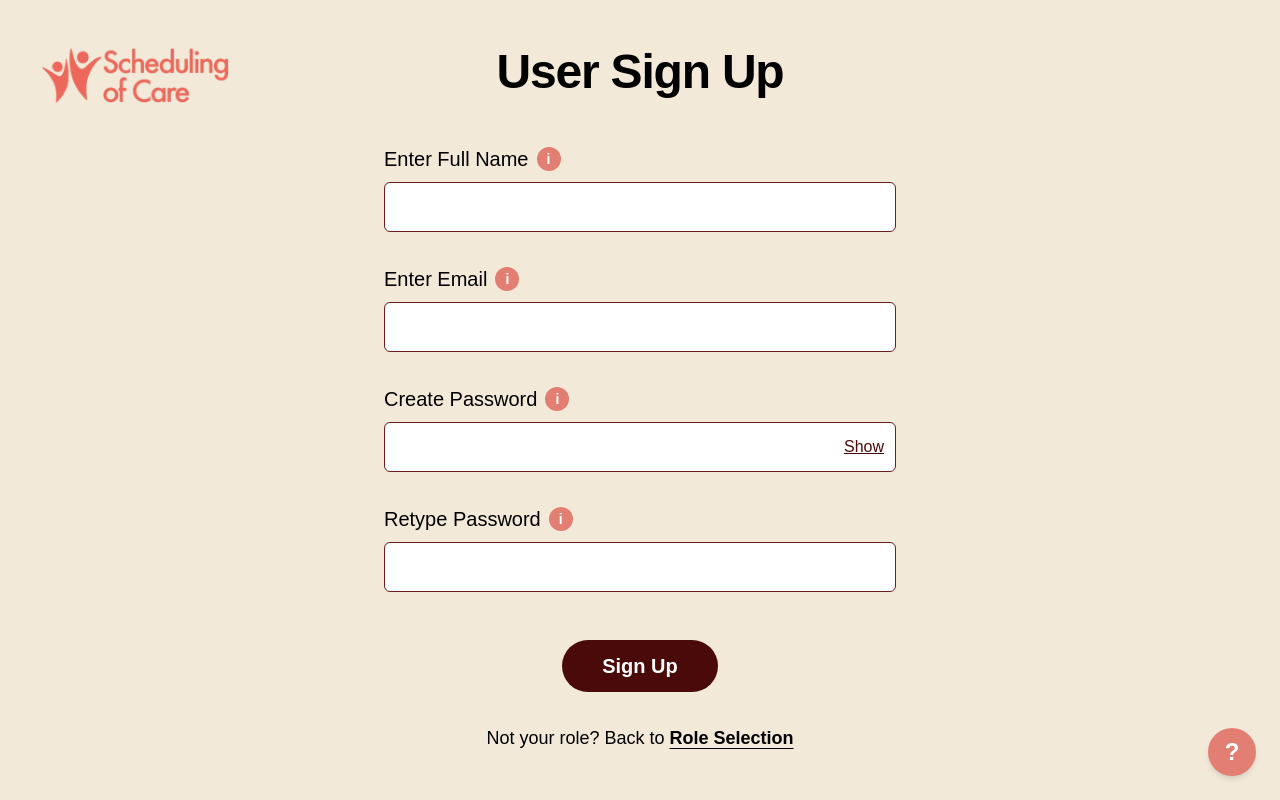
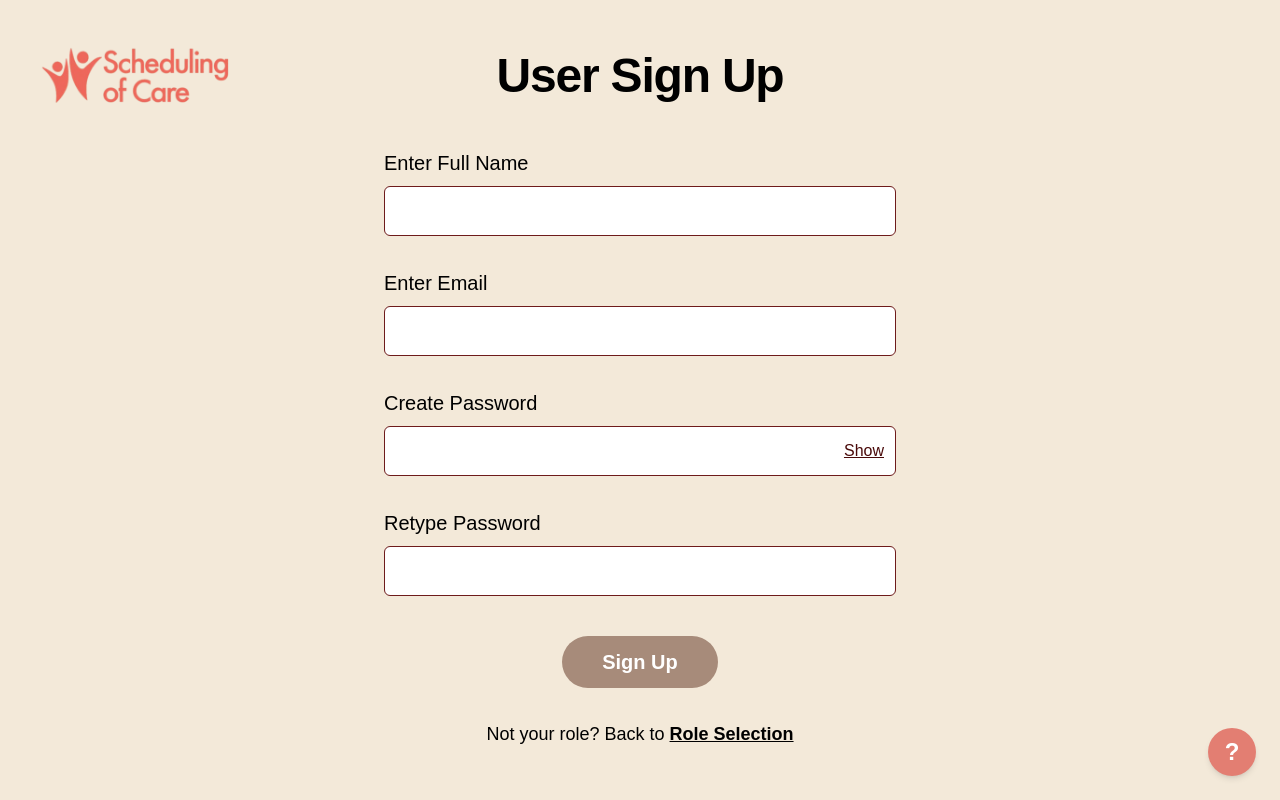
Before and after one commit to 404-Project-Not-Found/Scheduling-of-Care, a Next.js app: page /signup in a window 1280 px wide. Built offline with nearby package versions, Linux system fonts and the light colour scheme.

Commit message:
feat(signup): add real-time password strength

```diff
--- a/src/app/signup/page.tsx
+++ b/src/app/signup/page.tsx
@@ -11,61 +11,140 @@ import Link from 'next/link';
 import { useState, useEffect } from 'react';
 import { signIn } from 'next-auth/react';
 
+type OrgAction = 'create' | 'join' | null;
+
+type PwCheck = {
+  score: 0 | 1 | 2 | 3 | 4;  // password strength score (0=very weak, 4=very strong)
+  label: 'Very weak' | 'Weak' | 'Fair' | 'Strong' | 'Very strong'; // human-readable label
+  color: string; // bar color depending on score
+  messages: string[]; // suggestions for improvement
+  checks: {  // detailed boolean checks for visual checklist
+    len12: boolean;
+    lower: boolean;
+    upper: boolean;
+    digit: boolean;
+    symbol: boolean;
+    noNameOrEmail: boolean;
+    noCommonSeq: boolean;
+  };
+};
+
+// Local password strength evaluation (basic rules, no external libs)
+function evaluatePassword(pw: string, email: string, fullName: string): PwCheck {
+  const lower = /[a-z]/.test(pw);
+  const upper = /[A-Z]/.test(pw);
+  const digit = /\d/.test(pw);
+  const symbol = /[^A-Za-z0-9]/.test(pw);
+  const len12 = pw.length >= 12;
+
+  // Avoid including name or email inside password
+  const nameParts = fullName.toLowerCase().split(/\s+/).filter(Boolean);
+  const emailLocal = (email.split('@')[0] || '').toLowerCase();
+  const pwLower = pw.toLowerCase();
+  const containsName = nameParts.some((p) => p.length >= 3 && pwLower.includes(p));
+  const containsEmailLocal = emailLocal.length >= 3 && pwLower.includes(emailLocal);
+  const noNameOrEmail = !(containsName || containsEmailLocal);
+
+  // Avoid common weak sequences
+  const commonSeqs = ['12345','123456','qwerty','password','abc123','1111','0000','letmein'];
+  const noCommonSeq = !commonSeqs.some((s) => pwLower.includes(s));
+
+  // Scoring system
+  let score = 0;
+  if (len12) score++;
+  if (lower && upper) score++;
+  if (digit) score++;
+  if (symbol) score++;
+  if (noNameOrEmail && noCommonSeq) score++;
+  if (score > 4) score = 4;
+
+  const labels: PwCheck['label'][] = ['Very weak','Weak','Fair','Strong','Very strong'];
+  const colors = ['#B91C1C','#DC2626','#D97706','#15803D','#166534'];
+
+  // Improvement suggestions
+  const messages: string[] = [];
+  if (!len12) messages.push('Use at least 12 characters.');
+  if (!(lower && upper)) messages.push('Mix UPPER and lower case letters.');
+  if (!digit) messages.push('Add at least one number.');
+  if (!symbol) messages.push('Add at least one symbol (e.g., !@#$%).');
+  if (!noNameOrEmail) messages.push('Avoid using your name or email in the password.');
+  if (!noCommonSeq) messages.push('Avoid common sequences like "123456" or "password".');
+
+  return {
+    score: score as PwCheck['score'],
+    label: labels[score],
+    color: colors[score],
+    messages,
+    checks: { len12, lower, upper, digit, symbol, noNameOrEmail, noCommonSeq },
+  };
+}
+
 export default function SignupPage() {
   const [role, setRole] = useState('User');
-  const [orgAction, setOrgAction] = useState<'create' | 'join' | null>(null);
+  const [orgAction, setOrgAction] = useState<OrgAction>(null);
   const [showPw, setShowPw] = useState(false);
   const [error, setError] = useState<string | null>(null);
   const [userExists, setUserExists] = useState(false);
   const [success, setSuccess] = useState(false);
 
-  // Effect to read query params from URL
+  // Controlled input states
+  const [fullName, setFullName] = useState('');
+  const [email, setEmail]       = useState('');
+  const [password, setPassword] = useState('');
+  const [confirm, setConfirm]   = useState('');
+
+  // Track whether user has started typing
+  const [pwTouched, setPwTouched] = useState(false);
+  const [confirmTouched, setConfirmTouched] = useState(false);
+
+  // Password strength check
+  const [pwCheck, setPwCheck] = useState<PwCheck>(() =>
+    evaluatePassword('', '', '')
+  );
+
+  // Load role & org action from query params
   useEffect(() => {
     const searchParams = new URLSearchParams(window.location.search);
     const roleParam = searchParams.get('role') || 'User';
     const orgParam = searchParams.get('org');
     setRole(roleParam);
-    setOrgAction(
-      orgParam === 'create' ? 'create' : orgParam === 'join' ? 'join' : null
-    );
+    setOrgAction(orgParam === 'create' ? 'create' : orgParam === 'join' ? 'join' : null);
   }, []);
 
-  // Maps roles to sign up page title names
+  // Update password strength dynamically
+  useEffect(() => {
+    setPwCheck(evaluatePassword(password, email, fullName));
+  }, [password, email, fullName]);
+
+  // Display role in header
   const roleDisplayMap: Record<string, string> = {
     carer: 'Carer',
     management: 'Management',
     family: 'Family/POA',
   };
-
-  // Role title to display
   const displayRole = roleDisplayMap[role.toLowerCase()] || 'User';
 
-  // Form submission handler
+  // Helper component: green check or red cross
+  const Check = ({ ok }: { ok: boolean }) => (
+    <span
+      className={`inline-flex items-center justify-center w-5 h-5 rounded-full text-white text-xs font-bold ${
+        ok ? 'bg-[#15803D]' : 'bg-[#DC2626]'
+      }`}
+    >
+      {ok ? '✓' : '✕'}
+    </span>
+  );
+
+  // Handle form submission
   const handleSubmit = async (e: React.FormEvent<HTMLFormElement>) => {
     e.preventDefault();
     setError(null);
     setUserExists(false);
 
-    // Extract form field values
-    const form = e.currentTarget;
-    const fullName = (form.userName as HTMLInputElement).value;
-    const email = (form.email as HTMLInputElement).value;
-    const password = (form.password as HTMLInputElement).value;
-    const confirm = (form.confirm as HTMLInputElement).value;
+    const orgName   = orgAction === 'create' ? (e.currentTarget.orgName as HTMLInputElement | undefined)?.value : undefined;
+    const inviteCode= orgAction === 'join'   ? (e.currentTarget.invite  as HTMLInputElement | undefined)?.value : undefined;
 
-    // Organisation name if creating a new organisation
-    const orgName =
-      orgAction === 'create'
-        ? (form.orgName as HTMLInputElement).value
-        : undefined;
-
-    // Invite code if joining an existing organisation
-    const inviteCode =
-      orgAction === 'join'
-        ? (form.invite as HTMLInputElement).value
-        : undefined;
-
-    // Form validation
+    // Extra validation
     if (orgAction === 'create' && !orgName) {
       setError('Organisation name is required');
       return;
@@ -74,9 +153,17 @@ export default function SignupPage() {
       setError('Invite code is required');
       return;
     }
+    if (pwCheck.score < 3) {
+      setError('Password is not strong enough. Please improve it before continuing.');
+      return;
+    }
+    if (password !== confirm) {
+      setError('Passwords do not match.');
+      return;
+    }
 
     try {
-      // Call signup API route
+      // Call API to sign up
       const res = await fetch('/api/signup', {
         method: 'POST',
         headers: { 'Content-Type': 'application/json' },
@@ -93,31 +180,23 @@ export default function SignupPage() {
 
       const data = await res.json();
 
-      // Handle errors from server
       if (!res.ok) {
         if (res.status === 409) {
-          // User already exists
           setUserExists(true);
           return;
         }
         throw new Error(data.error || 'Sign up failed');
       }
 
-      // Sign in sliently to populate session
-      await signIn('credentials', {
-        redirect: false,
-        email,
-        password,
-      });
+      // Silent sign in to create session
+      await signIn('credentials', { redirect: false, email, password });
 
-      // Sign up is successful, redirect to home after 3 seconds
       setSuccess(true);
       setTimeout(() => {
         const params = new URLSearchParams({ email, password });
         window.location.href = `/?${params.toString()}`;
       }, 3000);
     } catch (err: unknown) {
-      // Handle errors
       if (err instanceof Error) {
         if (err.message.includes('exists')) {
           setUserExists(true);
@@ -130,214 +209,182 @@ export default function SignupPage() {
     }
   };
 
+  // Derived states
+  const mismatch = confirm.length > 0 && password !== confirm;
+  const mismatchVisible = confirmTouched && mismatch;
+  const canSubmit = pwCheck.score >= 3 && !mismatch;
+
   return (
     <div className="min-h-screen w-full bg-[#F3E9D9] flex flex-col items-center justify-center px-4">
-      {/* Top-left logo */}
+      {/* Logo in top-left */}
       <div className="absolute left-8 top-8">
-        <Image
-          src="/logo-name.png"
-          alt="Scheduling of Care"
-          width={210}
-          height={64}
-          priority
-        />
+        <Image src="/logo-name.png" alt="Scheduling of Care" width={210} height={64} priority />
       </div>
 
-      {/* Title - make sure it's centered */}
+      {/* Page title */}
       <h1 className="text-4xl sm:text-5xl font-extrabold tracking-tight text-black mb-12 text-center w-full">
         {displayRole} Sign Up
       </h1>
 
-      {/* Sign Up success */}
+      {/* Success banner after signup */}
       {success && (
-        <div
-          role="alert"
-          className="fixed top-0 left-0 w-full bg-[#DCF4D9] text-[#1B4B1B] px-6 py-4 text-center font-semibold shadow-md z-50"
-        >
+        <div role="alert" className="fixed top-0 left-0 w-full bg-[#DCF4D9] text-[#1B4B1B] px-6 py-4 text-center font-semibold shadow-md z-50">
           Sign up was successful! Redirecting to login...
         </div>
       )}
 
-      {/* Vertical form layout */}
-      <form
-        onSubmit={handleSubmit}
-        className="w-full max-w-lg space-y-8 text-black"
-      >
-        {/* Organisation field - if new carer/management */}
+      {/* Signup form */}
+      <form onSubmit={handleSubmit} className="w-full max-w-lg space-y-8 text-black">
+        {/* Organisation field for carer/management */}
         {(role === 'management' || role === 'carer') && orgAction && (
           <div className="flex flex-col gap-2">
             {orgAction === 'create' && role === 'management' && (
               <>
                 <label htmlFor="orgName" className="text-[20px] font-medium">
-                  <span>Enter Organisation Name </span>
-                  <span className="inline-flex h-6 w-6 items-center justify-center rounded-full bg-[#E37E72] text-white text-sm font-bold">
-                    i
-                  </span>
+                  Enter Organisation Name
                 </label>
-                <input
-                  id="orgName"
-                  name="orgName"
-                  type="text"
-                  required
-                  className="w-full rounded-md border border-[#6E1B1B] bg-white text-black px-4 py-2.5 text-lg outline-none focus:ring-[#4A0A0A]/30"
-                />
+                <input id="orgName" name="orgName" type="text" required
+                  className="w-full rounded-md border border-[#6E1B1B] bg-white px-4 py-2.5 text-lg" />
               </>
             )}
-            {orgAction === 'join' &&
-              (role === 'carer' || role === 'management') && (
-                <>
-                  <label htmlFor="invite" className="text-[20px] font-medium">
-                    <span>Enter Organisation Invite Code </span>
-                    <span className="inline-flex h-6 w-6 items-center justify-center rounded-full bg-[#E37E72] text-white text-sm font-bold">
-                      i
-                    </span>
-                  </label>
-                  <input
-                    id="invite"
-                    name="invite"
-                    type="text"
-                    required
-                    className="w-full rounded-md border border-[#6E1B1B] bg-white text-black px-4 py-2.5 text-lg outline-none focus:ring-[#4A0A0A]/30"
-                  />
-                </>
-              )}
+            {orgAction === 'join' && (role === 'carer' || role === 'management') && (
+              <>
+                <label htmlFor="invite" className="text-[20px] font-medium">
+                  Enter Organisation Invite Code
+                </label>
+                <input id="invite" name="invite" type="text" required
+                  className="w-full rounded-md border border-[#6E1B1B] bg-white px-4 py-2.5 text-lg" />
+              </>
+            )}
           </div>
         )}
 
-        {/* User Name */}
+        {/* Full Name */}
         <div className="flex flex-col gap-2">
-          <label
-            htmlFor="userName"
-            className="text-[20px] font-medium flex items-center gap-2"
-          >
-            <span>Enter Full Name</span>
-            <span className="inline-flex h-6 w-6 items-center justify-center rounded-full bg-[#E37E72] text-white text-sm font-bold">
-              i
-            </span>
-          </label>
-          <input
-            id="userName"
-            type="text"
-            className="w-full rounded-md border border-[#6E1B1B] bg-white text-black px-4 py-2.5 text-lg outline-none focus:ring-2 focus:ring-[#4A0A0A]/30"
-            required
-          />
+          <label htmlFor="userName" className="text-[20px] font-medium">Enter Full Name</label>
+          <input id="userName" type="text" value={fullName} onChange={(e) => setFullName(e.target.value)}
+            className="w-full rounded-md border border-[#6E1B1B] bg-white px-4 py-2.5 text-lg" required />
         </div>
 
         {/* Email */}
         <div className="flex flex-col gap-2">
-          <label
-            htmlFor="email"
-            className="text-[20px] font-medium flex items-center gap-2"
-          >
-            <span>Enter Email</span>
-            <span className="inline-flex h-6 w-6 items-center justify-center rounded-full bg-[#E37E72] text-white text-sm font-bold">
-              i
-            </span>
-          </label>
-          <input
-            id="email"
-            type="email"
-            className="w-full rounded-md border border-[#6E1B1B] bg-white text-black px-4 py-2.5 text-lg outline-none focus:ring-2 focus:ring-[#4A0A0A]/30"
-            required
-          />
+          <label htmlFor="email" className="text-[20px] font-medium">Enter Email</label>
+          <input id="email" type="email" value={email} onChange={(e) => setEmail(e.target.value)}
+            className="w-full rounded-md border border-[#6E1B1B] bg-white px-4 py-2.5 text-lg" required />
         </div>
 
-        {/* Password */}
-        <div className="flex flex-col gap-2 relative">
-          <label
-            htmlFor="password"
-            className="text-[20px] font-medium flex items-center gap-2"
-          >
-            <span>Create Password</span>
-            <span className="inline-flex h-6 w-6 items-center justify-center rounded-full bg-[#E37E72] text-white text-sm font-bold">
-              i
-            </span>
-          </label>
+        {/* Password with strength meter */}
+        <div className="flex flex-col gap-2">
+          <label htmlFor="password" className="text-[20px] font-medium">Create Password</label>
           <div className="relative w-full">
             <input
               id="password"
               type={showPw ? 'text' : 'password'}
-              className="w-full rounded-md border border-[#6E1B1B] bg-white text-black px-4 py-2.5 text-lg outline-none focus:ring-2 focus:ring-[#4A0A0A]/30"
+              value={password}
+              onChange={(e) => { if (!pwTouched) setPwTouched(true); setPassword(e.target.value); }}
+              onFocus={() => setPwTouched(true)}
+              className="w-full rounded-md border border-[#6E1B1B] bg-white px-4 py-2.5 text-lg"
               required
             />
-            <button
-              type="button"
-              onClick={() => setShowPw((v) => !v)}
-              className="underline absolute right-3 top-1/2 -translate-y-1/2 text-[16px] text-[#4A0A0A] hover:opacity-80"
-            >
+            <button type="button" onClick={() => setShowPw((v) => !v)}
+              className="underline absolute right-3 top-1/2 -translate-y-1/2 text-[16px] text-[#4A0A0A]">
               {showPw ? 'Hide' : 'Show'}
             </button>
           </div>
+
+          {/* Show strength only after typing */}
+          {pwTouched && password.length > 0 && (
+            <>
+              {/* Strength bar */}
+              <div className="mt-2">
+                <div className="w-full h-2 rounded bg-[#EADBC6] overflow-hidden">
+                  <div className="h-2 rounded transition-all"
+                    style={{ width: `${(pwCheck.score / 4) * 100}%`, backgroundColor: pwCheck.color }} />
+                </div>
+                <div className="mt-1 text-sm" style={{ color: pwCheck.color }}>
+                  Strength: <span className="font-semibold">{pwCheck.label}</span>
+                </div>
+              </div>
+
+              {/* Checklist */}
+              <ul className="mt-2 grid grid-cols-1 sm:grid-cols-2 gap-2 text-sm">
+                <li className="flex items-center gap-2"><Check ok={pwCheck.checks.len12} /> At least 12 characters</li>
+                <li className="flex items-center gap-2"><Check ok={pwCheck.checks.lower && pwCheck.checks.upper} /> Upper & lower case</li>
+                <li className="flex items-center gap-2"><Check ok={pwCheck.checks.digit} /> At least one number</li>
+                <li className="flex items-center gap-2"><Check ok={pwCheck.checks.symbol} /> At least one symbol</li>
+                <li className="flex items-center gap-2"><Check ok={pwCheck.checks.noNameOrEmail} /> No name/email</li>
+                <li className="flex items-center gap-2"><Check ok={pwCheck.checks.noCommonSeq} /> No common sequences</li>
+              </ul>
+
+              {/* Suggestions */}
+              {pwCheck.messages.length > 0 && (
+                <div className="mt-2 bg-[#FFF3CD] text-[#5C3C00] px-3 py-2 rounded text-sm">
+                  <div className="font-semibold mb-1">Tips to improve your password:</div>
+                  <ul className="list-disc pl-5 space-y-1">
+                    {pwCheck.messages.map((m, i) => (<li key={i}>{m}</li>))}
+                  </ul>
+                </div>
+              )}
+            </>
+          )}
         </div>
 
         {/* Confirm password */}
         <div className="flex flex-col gap-2">
-          <label
-            htmlFor="confirm"
-            className="text-[20px] font-medium flex items-center gap-2"
-          >
-            <span>Retype Password</span>
-            <span className="inline-flex h-6 w-6 items-center justify-center rounded-full bg-[#E37E72] text-white text-sm font-bold">
-              i
-            </span>
-          </label>
+          <label htmlFor="confirm" className="text-[20px] font-medium">Retype Password</label>
           <input
             id="confirm"
             type={showPw ? 'text' : 'password'}
-            className="w-full rounded-md border border-[#6E1B1B] bg-white text-black px-4 py-2.5 text-lg outline-none focus:ring-2 focus:ring-[#4A0A0A]/30"
+            value={confirm}
+            onChange={(e) => { if (!confirmTouched) setConfirmTouched(true); setConfirm(e.target.value); }}
+            onFocus={() => setConfirmTouched(true)}
+            className="w-full rounded-md border border-[#6E1B1B] bg-white px-4 py-2.5 text-lg"
             required
           />
+          {mismatchVisible && (
+            <div className="text-red-700 bg-red-100 px-3 py-2 rounded text-sm">Passwords do not match.</div>
+          )}
         </div>
 
-        {/* Error: User exists message */}
-        {error && (
-          <div className="text-red-700 bg-red-100 px-4 py-2 rounded">
-            {error}
-          </div>
-        )}
+        {/* Error messages */}
+        {error && <div className="text-red-700 bg-red-100 px-4 py-2 rounded">{error}</div>}
         {userExists && (
           <div className="bg-[#DFC9A9] px-4 py-2 rounded">
-            An account already exists under this email. Enter a new email or{' '}
-            <Link
-              href={`/?email=${encodeURIComponent(
-                (document.getElementById('email') as HTMLInputElement)?.value ||
-                  ''
-              )}`}
-              className="underline font-bold text-[#4A0A0A]"
-            >
+            Account already exists. Try a new email or{' '}
+            <Link href={`/?email=${encodeURIComponent(email)}`} className="underline font-bold text-[#4A0A0A]">
               login
             </Link>
           </div>
         )}
 
-        {/* Sign Up button */}
-        <div className="flex justify-center pt-4">
+        {/* Submit button */}
+        <div className="flex flex-col items-center pt-2">
           <button
             type="submit"
-            className="rounded-full bg-[#4A0A0A] text-white text-xl font-semibold px-10 py-3 hover:opacity-95 transition"
+            disabled={!canSubmit}
+            className={`rounded-full text-white text-xl font-semibold px-10 py-3 transition ${
+              canSubmit ? 'bg-[#4A0A0A] hover:opacity-95' : 'bg-[#a78b7a] cursor-not-allowed'
+            }`}
           >
             Sign Up
           </button>
+          {!canSubmit && pwTouched && (
+            <div className="mt-2 text-sm text-[#4A0A0A]">
+              {mismatchVisible ? 'Please make sure both passwords match.' : 'Password must be at least Strong to continue.'}
+            </div>
+          )}
         </div>
 
-        {/* Back to role selection link */}
+        {/* Back link */}
         <p className="text-center text-lg mt-4">
           Not your role? Back to{' '}
-          <Link
-            href="/role"
-            className="underline underline-offset-4 hover:opacity-80 font-bold"
-          >
-            Role Selection
-          </Link>
+          <Link href="/role" className="underline font-bold">Role Selection</Link>
         </p>
       </form>
 
-      {/* Bottom-right help button */}
-      <Link
-        href="/help"
-        aria-label="Help"
-        className="fixed bottom-6 right-6 flex h-12 w-12 items-center justify-center rounded-full bg-[#E37E72] text-white text-2xl font-bold shadow-md hover:shadow-lg"
-      >
+      {/* Help floating button */}
+      <Link href="/help" aria-label="Help"
+        className="fixed bottom-6 right-6 flex h-12 w-12 items-center justify-center rounded-full bg-[#E37E72] text-white text-2xl font-bold shadow-md hover:shadow-lg">
         ?
       </Link>
     </div>
```
Also changed, not shown: src/app/family_dashboard/clients_list/page.tsx (+0 -9 lines).
